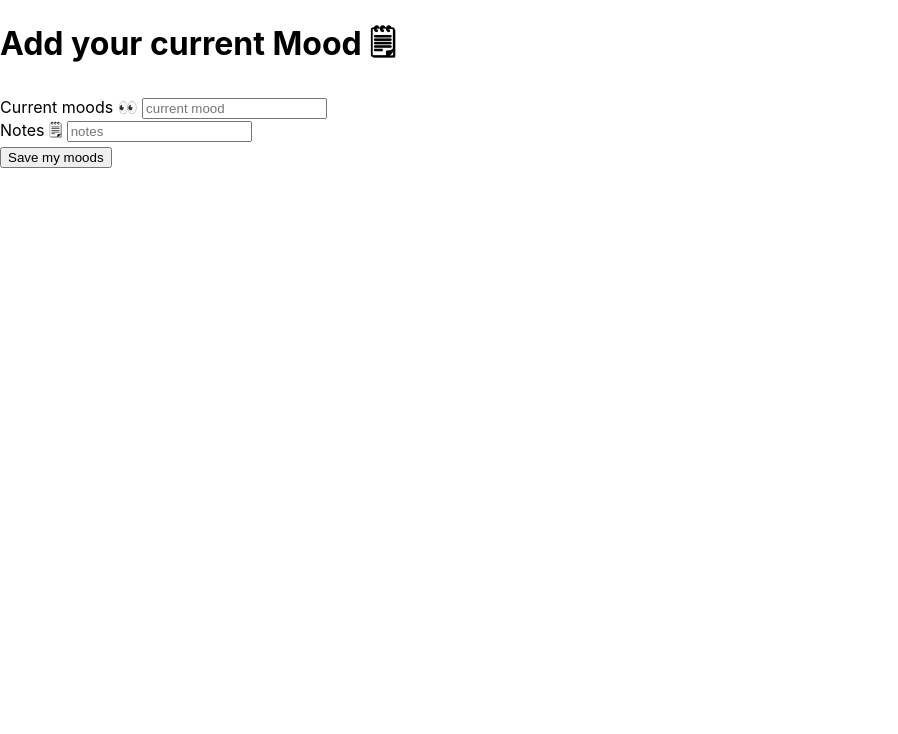
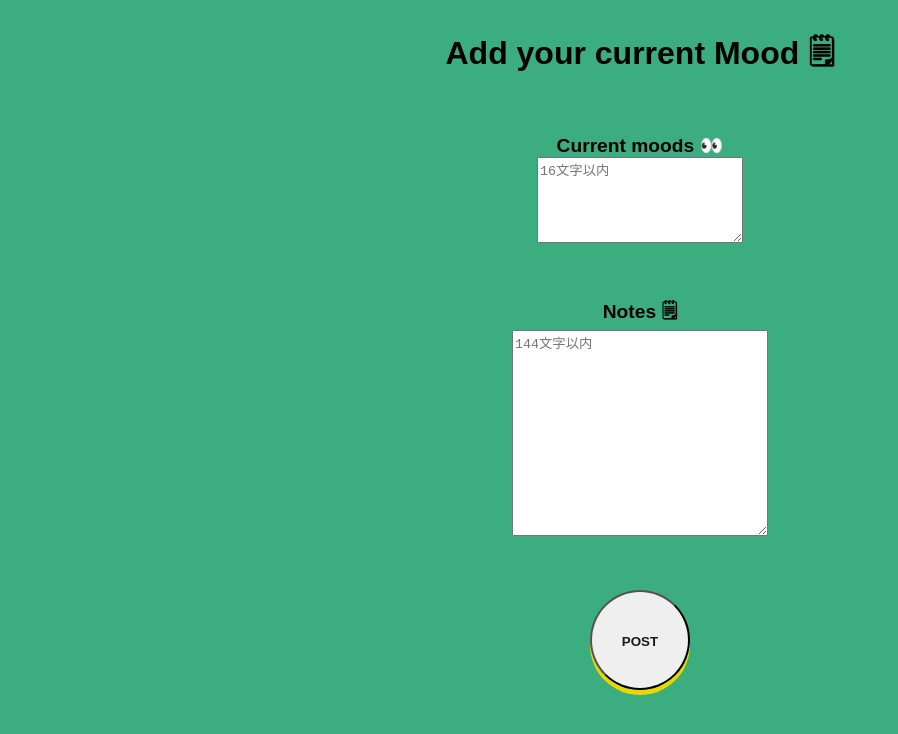
Before and after one commit to Aik123/solo-project-app, a React (Create React App) app: page /PostMood in a window 1280 px wide. Shown: the top 734 px of the page, without its empty margins (0-898 px from the left). Built offline with nearby package versions, Linux system fonts and the light colour scheme.

Commit message:
finished front-end

```diff
--- a/src/App.css
+++ b/src/App.css
@@ -1,16 +1,5 @@
 .App {
   text-align: center;
-}
-
-.App-logo {
-  height: 40vmin;
-  pointer-events: none;
-}
-
-@media (prefers-reduced-motion: no-preference) {
-  .App-logo {
-    animation: App-logo-spin infinite 20s linear;
-  }
 }
 
 .App-header {
@@ -23,16 +12,3 @@
   font-size: calc(10px + 2vmin);
   color: white;
 }
-
-.App-link {
-  color: #61dafb;
-}
-
-@keyframes App-logo-spin {
-  from {
-    transform: rotate(0deg);
-  }
-  to {
-    transform: rotate(360deg);
-  }
-}
--- a/src/App.tsx
+++ b/src/App.tsx
@@ -1,5 +1,4 @@
 import "./App.css";
-import React, { useEffect, useState } from "react";
 import { BrowserRouter, Route, Routes } from "react-router-dom";
 import Home from "./Home";
 import PostMood from "./PostMood";
--- a/src/Home.tsx
+++ b/src/Home.tsx
@@ -1,4 +1,5 @@
-import React, { useEffect, useState } from "react";
+import { useEffect, useState } from "react";
+import "./index.css";
 import { Link } from "react-router-dom";
 import dayjs from "dayjs";
 const localizedFormat = require("dayjs/plugin/localizedFormat");
@@ -11,9 +12,6 @@ interface dataObj {
   moods: string;
   notes: string;
 }
-
-// type JSONValue = | string | number
-// interface JSONObject {}
 
 const Home = () => {
   const [contents, setContents] = useState<[dataObj]>();
@@ -29,8 +27,13 @@ const Home = () => {
   return (
     <div className="container">
       <h1>My mood tracker 🍎 </h1>
+      <div>
+        <Link to="/PostMood" className="link-btn">
+          Post your current mood !
+        </Link>
+      </div>
 
-      <table className="contents" border={1}>
+      <table cellPadding={5}>
         <thead>
           <tr>
             <th>日付</th>
@@ -50,20 +53,17 @@ const Home = () => {
               const time = dayjs(content.date_time).format("LT");
 
               return (
-                <tr key={content.id} className="content">
-                  <td> {`${year} / ${month} / ${date}`} </td>
+                <tr key={content.id}>
+                  <td> {`${year}/${month}/${date}`} </td>
                   <td>{dayOfWeek}</td>
                   <td>{time}</td>
                   <td>{content.moods}</td>
-                  <td>{content.notes}</td>
+                  <td id="content">{content.notes}</td>
                 </tr>
               );
             })}
         </tbody>
       </table>
-      <Link to="/PostMood" className="create-list-link btn">
-        + Post current mood 🤗
-      </Link>
     </div>
   );
 };
--- /dev/null
+++ b/src/PostMood.css
@@ -0,0 +1,55 @@
+.form-wrapper {
+  margin: auto;
+  text-align: center;
+}
+
+.form-container {
+  margin: auto;
+  text-align: center;
+  /* display: table-cell; */
+  vertical-align: middle;
+}
+
+.input {
+  margin: 50px auto;
+}
+
+#textarea-mood {
+  min-width: 200px;
+  min-height: 80px;
+  max-width: 200px;
+  max-height: 150px;
+}
+
+#textarea-notes {
+  min-width: 250px;
+  min-height: 200px;
+  max-width: 300px;
+  max-height: 250px;
+}
+
+.post-label {
+  font-weight: bold;
+  font-size: larger;
+  display: block;
+  text-align: center;
+}
+
+.submit-btn {
+  color: rgb(27, 25, 25);
+  font-weight: bold;
+  border-radius: 50%;
+  line-height: 100px;
+  width: 100px;
+  height: 100px;
+  padding: 0;
+  -webkit-box-shadow: 0 5px 0 #e6d900;
+  box-shadow: 0 5px 0 #e6d900;
+}
+
+.submit-btn:hover {
+  -webkit-transform: translate(0, 3px);
+  transform: translate(0, 3px);
+  -webkit-box-shadow: 0 2px 0 #e6d900;
+  box-shadow: 0 2px 0 #e6d900;
+}
--- a/src/PostMood.tsx
+++ b/src/PostMood.tsx
@@ -1,6 +1,6 @@
-import React, { useEffect, useState } from "react";
+import { useState } from "react";
+import "./PostMood.css";
 import { useNavigate } from "react-router-dom";
-import dayjs from "dayjs";
 
 const PostMood = () => {
   const [moods, setMoods] = useState<string>();
@@ -32,29 +32,37 @@ const PostMood = () => {
   };
 
   return (
-    <div className="form-container">
+    <div className="form-wrapper">
       <h1>Add your current Mood 🗒 </h1>
-      <form onSubmit={submitHandler}>
+      <form onSubmit={submitHandler} className="form-container">
         <div className="input">
-          <label>Current moods 👀 </label>
-          <input
-            type="text"
-            placeholder="current mood"
+          <label className="post-label">Current moods 👀 </label>
+          <textarea
+            placeholder="16文字以内"
+            id="textarea-mood"
             required
-            onChange={(e) => setMoods(e.target.value)}
+            onChange={(e) => {
+              e.target.value.length <= 16
+                ? setMoods(e.target.value)
+                : window.alert("文字数は16文字以内でお願いします🐱");
+            }}
           />
         </div>
         <div className="input">
-          <label>Notes 🗒 </label>
-          <input
-            type="text"
-            placeholder="notes"
+          <label className="post-label">Notes 🗒 </label>
+          <textarea
+            placeholder="144文字以内"
+            id="textarea-notes"
             required
-            onChange={(e) => setNotes(e.target.value)}
+            onChange={(e) => {
+              e.target.value.length <= 144
+                ? setNotes(e.target.value)
+                : window.alert("文字数は144文字以内でお願いします🐶");
+            }}
           />
         </div>
-        <div className="buttons">
-          {!isPending && <button className="add-btn">Save my moods</button>}
+        <div className="input">
+          {!isPending && <button className="submit-btn">POST</button>}
           {isPending && (
             <button disabled className="disable">
               Adding your current moods...
--- a/src/index.css
+++ b/src/index.css
@@ -1,13 +1,62 @@
+html,
 body {
-  margin: 0;
-  font-family: -apple-system, BlinkMacSystemFont, 'Segoe UI', 'Roboto', 'Oxygen',
-    'Ubuntu', 'Cantarell', 'Fira Sans', 'Droid Sans', 'Helvetica Neue',
-    sans-serif;
-  -webkit-font-smoothing: antialiased;
-  -moz-osx-font-smoothing: grayscale;
+  align-items: center;
+  justify-content: center;
+  position: relative;
+  background-color: #3cad7e;
+  font-family: "Arial", sans-serif;
 }
 
 code {
-  font-family: source-code-pro, Menlo, Monaco, Consolas, 'Courier New',
+  font-family: source-code-pro, Menlo, Monaco, Consolas, "Courier New",
     monospace;
 }
+
+h1 {
+  margin: 30px auto;
+}
+
+.container {
+  text-align: center;
+}
+
+.link-btn {
+  margin: auto;
+  color: rgb(27, 25, 25);
+  background-color: #fff;
+  text-decoration: none;
+  font-weight: bold;
+  border-radius: 10px;
+  line-height: 100px;
+  width: 100px;
+  height: 100px;
+  padding: 20px;
+  -webkit-box-shadow: 0 5px 0 #e6d900;
+  box-shadow: 0 5px 0 #e6d900;
+}
+
+.link-btn:hover {
+  background-color: #e6d900;
+  -webkit-transform: translate(0, 3px);
+  transform: translate(0, 3px);
+  -webkit-box-shadow: 0 2px 0 #e6d900;
+  box-shadow: 0 2px 0 #e6d900;
+}
+
+table {
+  margin: 20px auto;
+  border-collapse: collapse;
+  border: 1px solid #e6d900;
+  background-color: #fff;
+  -webkit-box-shadow: 0 5px 0 #e6d900;
+  box-shadow: 0 5px 0 #e6d900;
+}
+
+th {
+  background-color: #e6d900;
+}
+
+td,
+th {
+  border: dashed 1px #e6d900;
+}
```
